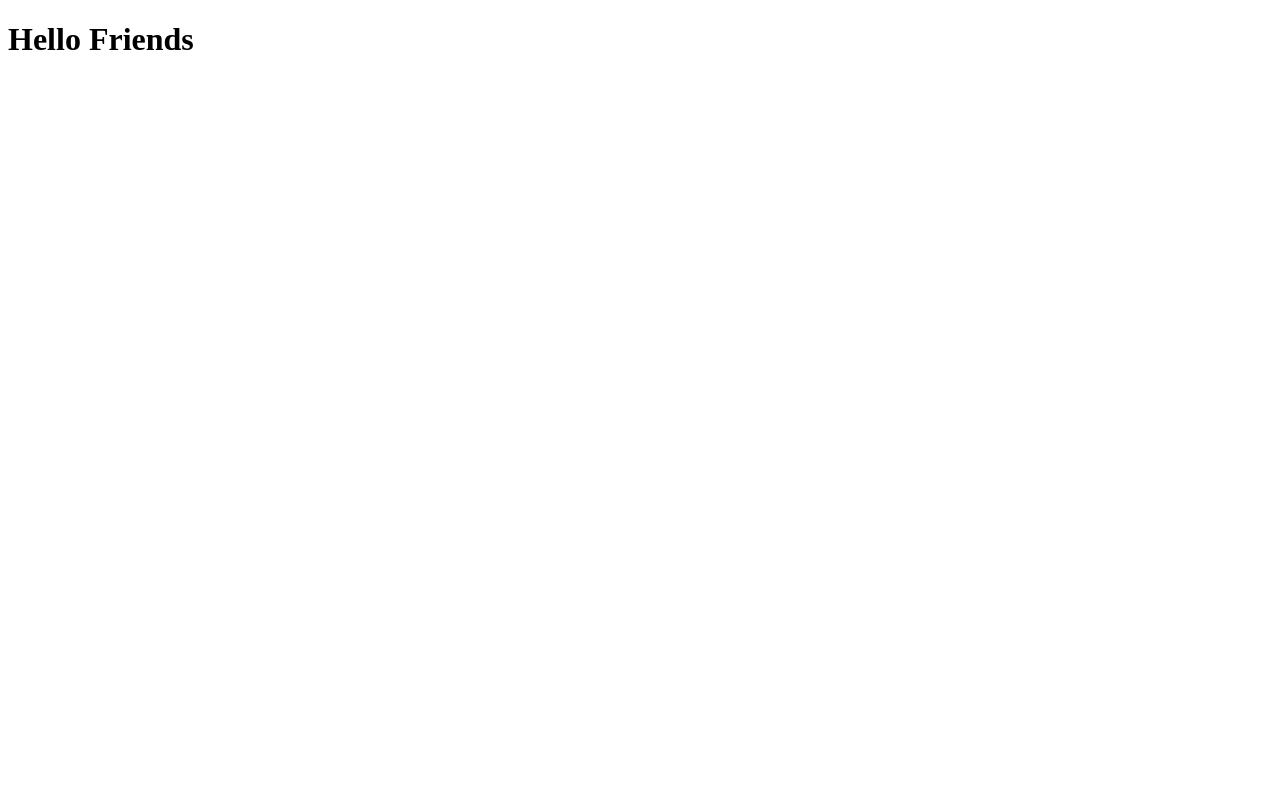
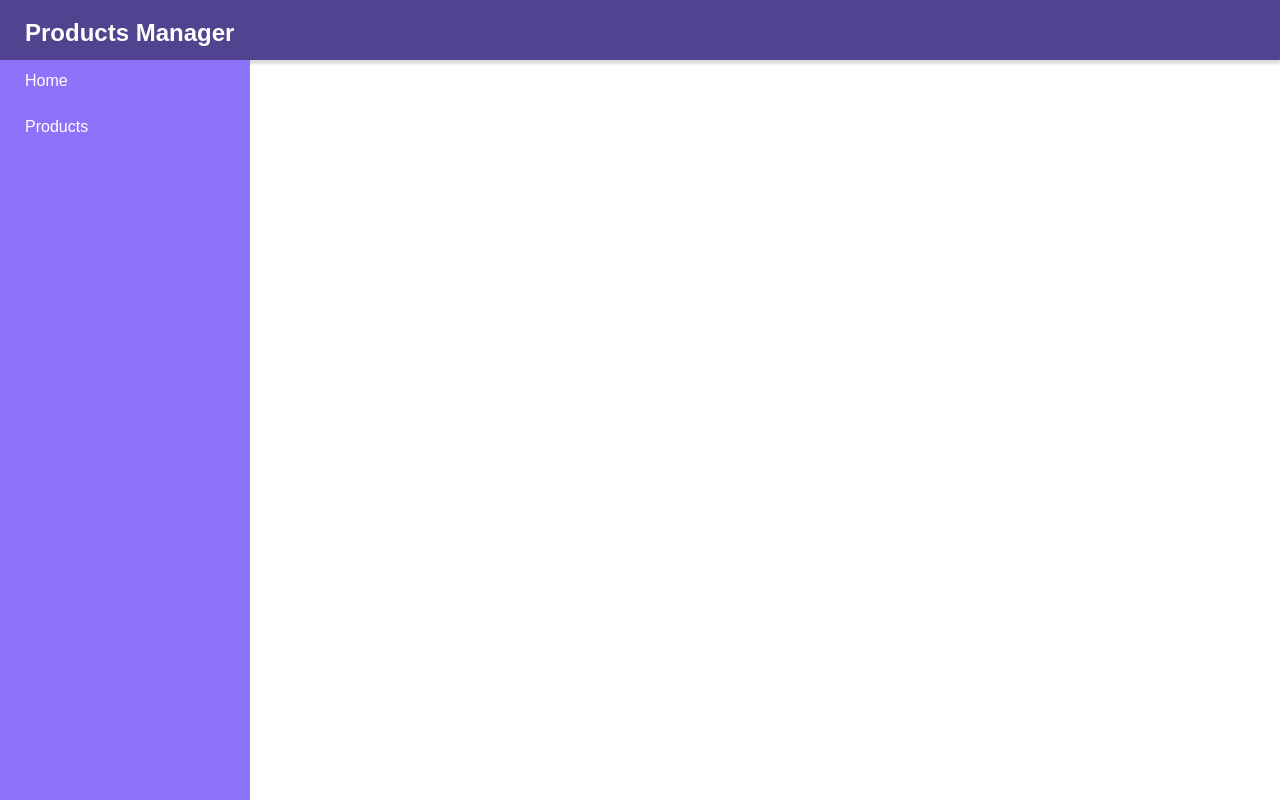
Before and after one commit to aristidesquetajr/products-manager-ng, an Angular app in the folder web/: page / in a window 1280 px wide. Built offline with nearby package versions, Linux system fonts and the light colour scheme.

Commit message:
added: view of project

```diff
--- a/web/src/app/app.component.html
+++ b/web/src/app/app.component.html
@@ -1 +1,2 @@
-<h1>Hello Friends</h1>
+<app-header></app-header>
+<app-nav></app-nav>
--- a/web/src/app/app.component.ts
+++ b/web/src/app/app.component.ts
@@ -3,7 +3,7 @@ import { Component } from '@angular/core';
 @Component({
   selector: 'app-root',
   templateUrl: 'app.component.html',
-  styles: []
+  styleUrls: ['./app.component.scss']
 })
 export class AppComponent {
 
--- a/web/src/app/app.module.ts
+++ b/web/src/app/app.module.ts
@@ -3,10 +3,14 @@ import { BrowserModule } from '@angular/platform-browser';
 
 import { AppRoutingModule } from './app-routing.module';
 import { AppComponent } from './app.component';
+import { HeaderComponent } from './components/template/header/header.component';
+import { NavComponent } from './components/template/nav/nav.component';
 
 @NgModule({
   declarations: [
-    AppComponent
+    AppComponent,
+    HeaderComponent,
+    NavComponent
   ],
   imports: [
     BrowserModule,
--- /dev/null
+++ b/web/src/app/components/template/header/header.component.html
@@ -0,0 +1,5 @@
+<header>
+  <h1>
+    <a routerLink="">Products Manager</a>
+  </h1>
+</header>
--- /dev/null
+++ b/web/src/app/components/template/header/header.component.scss
@@ -0,0 +1,20 @@
+header {
+  background: #514390;
+  box-shadow: 0 4px 2px #ddd;
+
+  padding: {
+    block: 10px;
+    left: 25px;
+  }
+
+  height: 60px;
+
+  display: flex;
+  align-items: center;
+  column-gap: 10px;
+
+  a {
+    color: #fff;
+    font-size: 24px;
+  }
+}
--- /dev/null
+++ b/web/src/app/components/template/nav/nav.component.html
@@ -0,0 +1,10 @@
+<nav>
+  <ul>
+    <li>
+      <a routerLink="">Home</a>
+    </li>
+    <li>
+      <a routerLink="">Products</a>
+    </li>
+  </ul>
+</nav>
--- /dev/null
+++ b/web/src/app/components/template/nav/nav.component.scss
@@ -0,0 +1,29 @@
+nav {
+  position: fixed;
+  left: 0;
+
+  background: #8D73FA;
+  width: 250px;
+  height: 100%;
+
+  ul {
+
+    li {
+      padding: 12px 25px;
+
+      &:nth-child(2){
+        margin-top: 4px;
+      }
+
+      &:hover {
+        background: rgba(0, 0, 0, 0.2);
+      }
+
+      a {
+        display: block;
+        width: 100%;
+        color: #fff;
+      }
+    }
+  }
+}
--- a/web/src/styles.scss
+++ b/web/src/styles.scss
@@ -1 +1,17 @@
-/* You can add global styles to this file, and also import other style files */
+* {
+  margin: 0;
+  padding: 0;
+  box-sizing: border-box;
+}
+
+body {
+  font-family: Arial, Helvetica, sans-serif;
+}
+
+ul {
+  list-style: none;
+}
+
+a {
+  text-decoration: none;
+}
```
Also changed, not shown: web/src/app/components/template/header/header.component.ts (added, +10 -0 lines), web/src/app/components/template/nav/nav.component.ts (added, +10 -0 lines).
